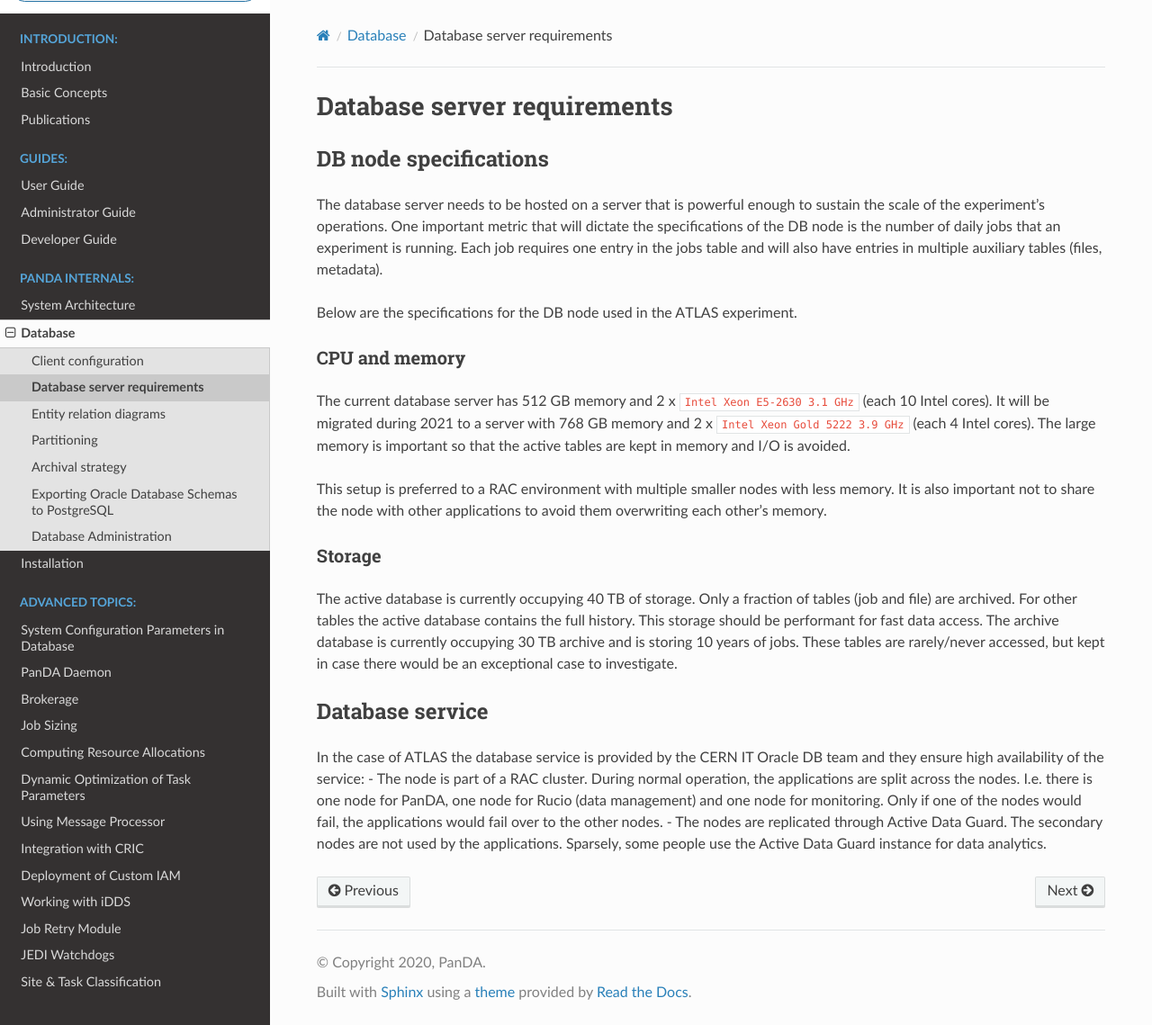
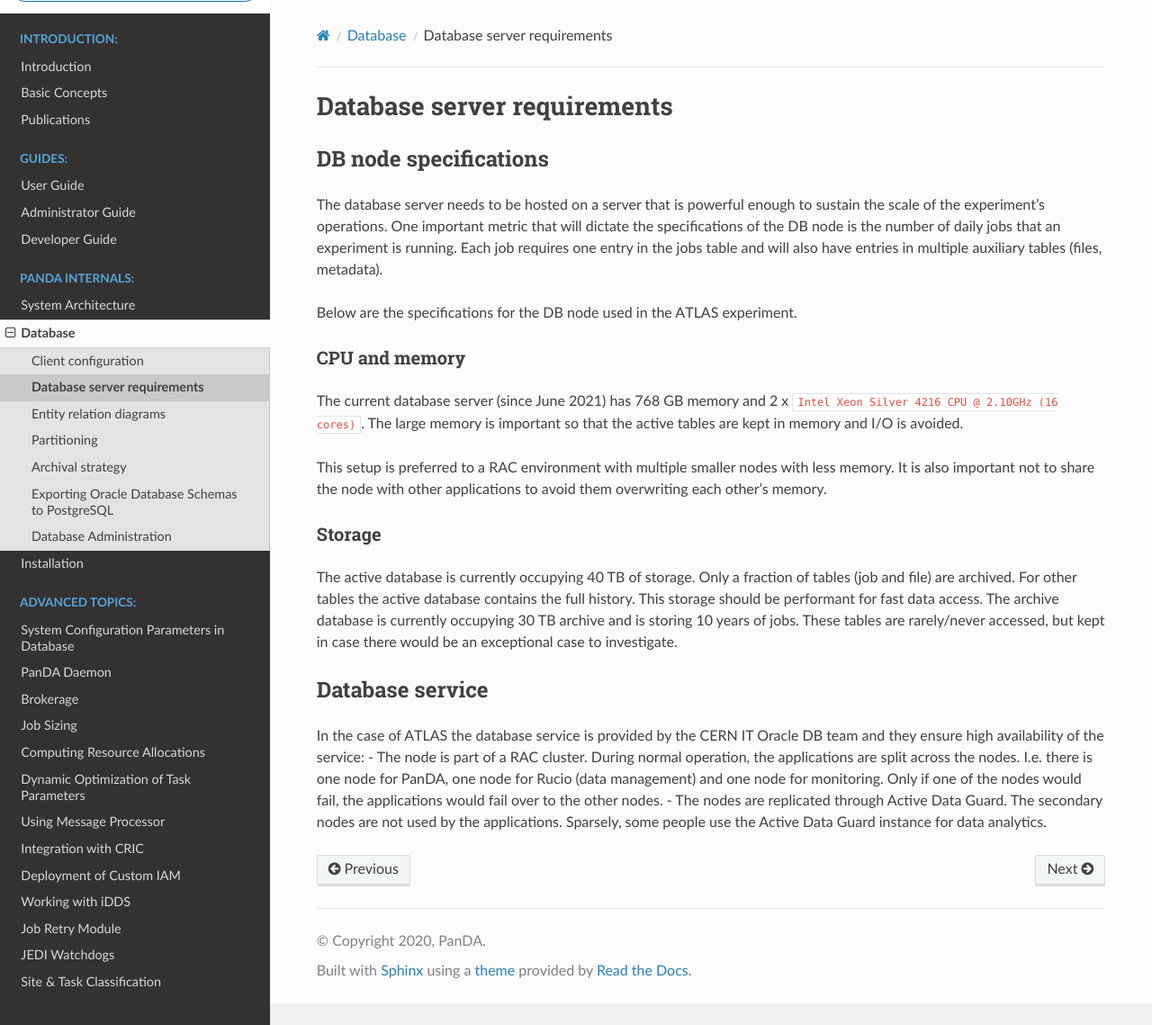
Before and after one commit to PanDAWMS/panda-docs, a Sphinx documentation site: the page built from docs/source/database/server.rst, in a window 1280 px wide and 1139 px high. Shown: the whole window at 90% size. Built offline with Sphinx 7.4.7 and the Read the Docs theme 2.0.0, drawn with Linux system fonts in a browser that asks for light colours; pages that are not in the unit, such as notebooks, are missing from menus.

Commit message:
Updated DB node specs

```diff
--- a/docs/source/database/server.rst
+++ b/docs/source/database/server.rst
@@ -14,8 +14,7 @@ Below are the specifications for the DB node used in the ATLAS experiment.
 
 CPU and memory
 -----------------
-The current database server has 512 GB memory and 2 x ``Intel Xeon E5-2630 3.1 GHz`` (each 10 Intel cores).
-It will be migrated during 2021 to a server with 768 GB memory and 2 x ``Intel Xeon Gold 5222 3.9 GHz`` (each 4 Intel cores).
+The current database server (since June 2021) has 768 GB memory and 2 x ``Intel Xeon Silver 4216 CPU @ 2.10GHz (16 cores)``.
 The large memory is important so that the active tables are kept in memory and I/O is avoided.
 
 This setup is preferred to a RAC environment with multiple smaller nodes with less memory. It is also important not to share
```
